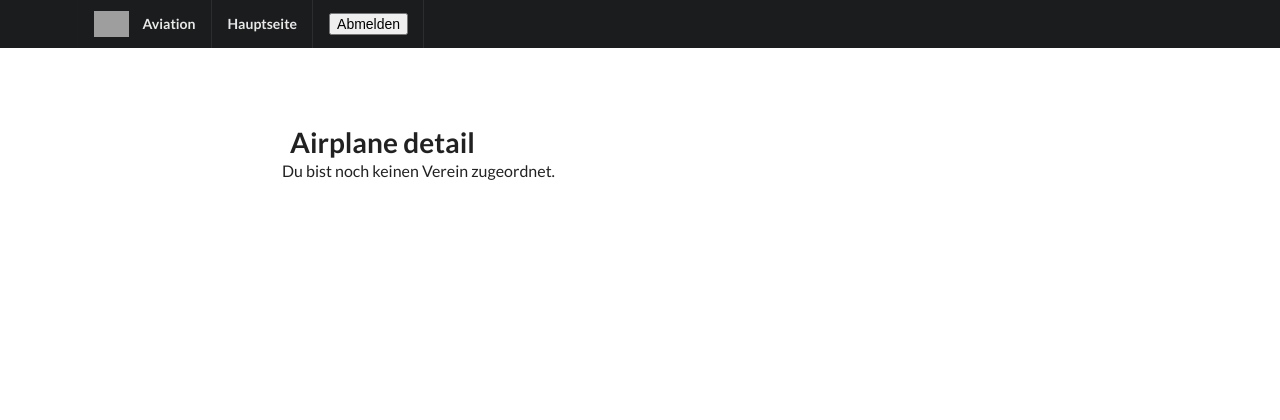
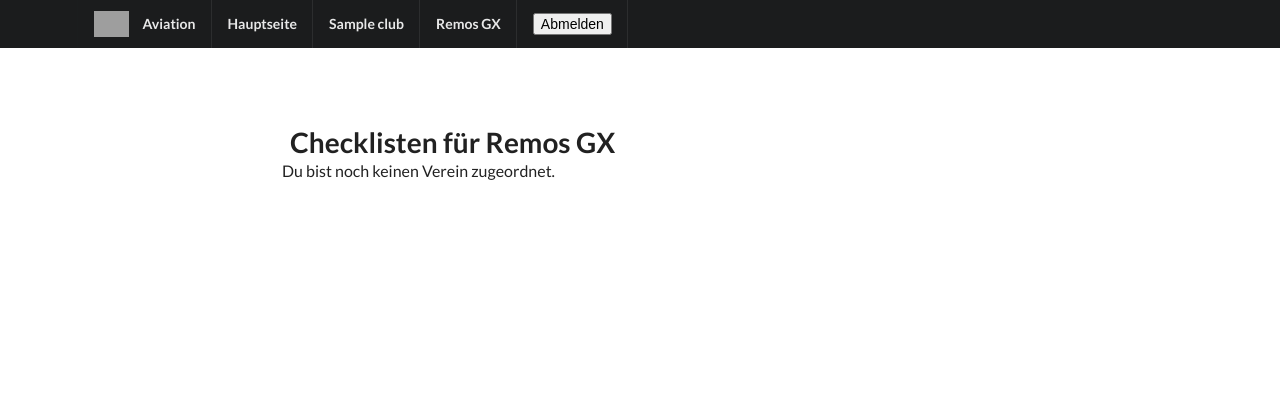
Before and after one commit to Promotos/aviation, a Django app: page /checklist/club/1/airplane/2 in a window 1280 px wide. Shown: the top 420 px of the page. Run offline with Django 5.2, Linux system fonts and the light colour scheme; a user stored in the database is signed in; data comes from the database, SQL or seed files in the repository; tables that the repository leaves empty hold one stand-in row (values such as "Sample post"); some libraries are stand-ins or nearby versions; grey boxes are pictures that could not be loaded.

Commit message:
add breadcrumbs

```diff
--- a/checklist/templates/airplane_index.html
+++ b/checklist/templates/airplane_index.html
@@ -6,10 +6,12 @@
 
 {% block menu %}
   {% include "checklist_menu.html" %}
+  <a href="{% url 'checklist:club_index' club_id=club.id %}" class="header item">{{club.name}}</a>
+  <a href="{% url 'checklist:airplane_index' club_id=club.id airplane_id=airplane.id %}" class="header item">{{airplane.name}}</a>
 {% endblock %}
 
 {% block content %}
-<h1 class="ui header">Airplane detail</h1>
+<h1 class="ui header">Checklisten für {{ airplane.name }}</h1>
 
 <div class="ui cards">
   {% for checklist in checklists %}
--- a/checklist/templates/checklist_detail.html
+++ b/checklist/templates/checklist_detail.html
@@ -6,10 +6,13 @@
 
 {% block menu %}
   {% include "checklist_menu.html" %}
+  <a href="{% url 'checklist:club_index' club_id=club.id %}" class="header item">{{club.name}}</a>
+  <a href="{% url 'checklist:airplane_index' club_id=club.id airplane_id=airplane.id %}" class="header item">{{airplane.name}}</a>
+  <a href="{% url 'checklist:checklist_detail' club_id=club.id airplane_id=airplane.id checklist_id=checklist.id %}" class="header item">{{checklist.name}}</a>
 {% endblock %}
 
 {% block content %}
-<h1 class="ui header">Checklist detail</h1>
+<h1 class="ui header">{{checklist.name}} für {{airplane.name}}</h1>
 
 {% for item in items %}
 <br>  {{item.name}}
--- a/checklist/templates/checklist_menu.html
+++ b/checklist/templates/checklist_menu.html
@@ -1,3 +1 @@
-<a href="{% url 'checklist:index' %}" class="header item">
-  Hauptseite
-</a>
+<a href="{% url 'checklist:index' %}" class="header item">Hauptseite</a>
--- a/checklist/templates/club_index.html
+++ b/checklist/templates/club_index.html
@@ -6,11 +6,12 @@
 
 {% block menu %}
   {% include "checklist_menu.html" %}
+  <a href="{% url 'checklist:club_index' club_id=club.id %}" class="header item">{{club.name}}</a>
 {% endblock %}
 
 {% block content %}
 <h1 class="ui header">Verein {{ club.name }}</h1>
-
+<p>{{ club.description }}</p>
 <div class="ui cards">
   {% for airplane in airplanes %}
       <div class="ui card">
```
